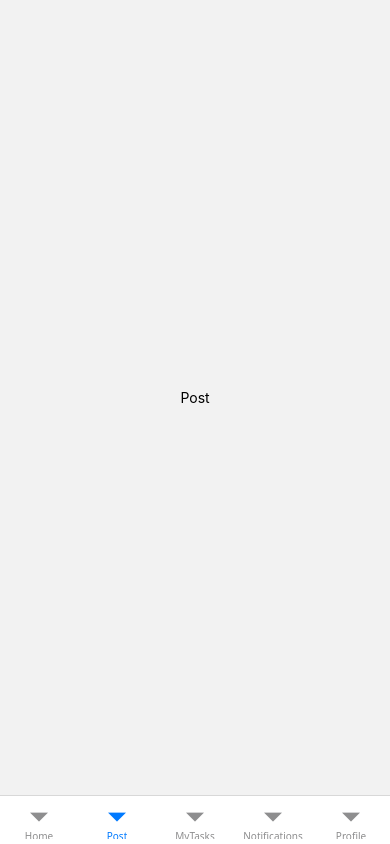
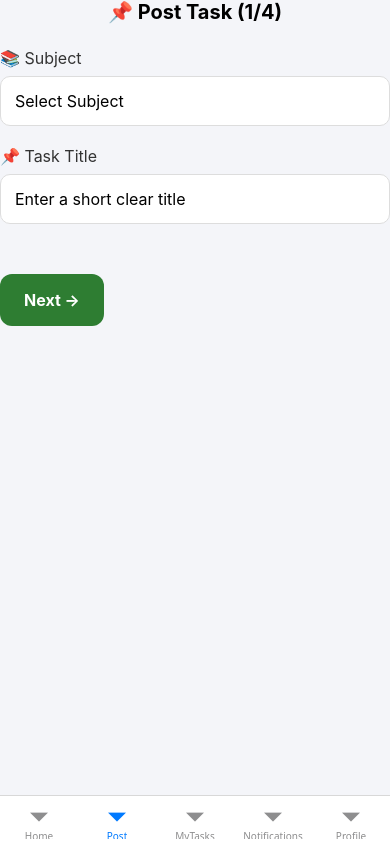
Before and after one commit to syedhamzahabib/AssignMint, a React Native app: screen /Post in a window 390 px wide. Built offline with nearby package versions, Linux system fonts and the light colour scheme.

Commit message:
Day 2: Home feed with styled TaskCard and FlatList

```diff
--- a/App.js
+++ b/App.js
@@ -3,6 +3,7 @@ import { NavigationContainer } from '@react-navigation/native';
 import { createBottomTabNavigator } from '@react-navigation/bottom-tabs';
 import { Text, View } from 'react-native';
 import HomeScreen from './screens/HomeScreen';
+import PostScreen from './screens/PostScreen';
 
 const Tab = createBottomTabNavigator();
 
@@ -17,7 +18,7 @@ export default function App() {
     <NavigationContainer>
       <Tab.Navigator screenOptions={{ headerShown: false }}>
         <Tab.Screen name="Home" component={HomeScreen} />
-        <Tab.Screen name="Post" children={() => <PlaceholderScreen name="Post" />} />
+        <Tab.Screen name="Post" component={PostScreen} />
         <Tab.Screen name="MyTasks" children={() => <PlaceholderScreen name="My Tasks" />} />
         <Tab.Screen name="Notifications" children={() => <PlaceholderScreen name="Notifications" />} />
         <Tab.Screen name="Profile" children={() => <PlaceholderScreen name="Profile" />} />
--- a/screens/PostScreen.js
+++ b/screens/PostScreen.js
@@ -1,60 +1,212 @@
 import React, { useState } from 'react';
-import { View, Text, TextInput, Button, ScrollView, StyleSheet, SafeAreaView } from 'react-native';
+import {
+  View,
+  Text,
+  TextInput,
+  TouchableOpacity,
+  StyleSheet,
+  SafeAreaView,
+  Alert,
+} from 'react-native';
 
 const PostScreen = () => {
-  const [title, setTitle] = useState('');
-  const [subject, setSubject] = useState('');
-  const [price, setPrice] = useState('');
-  const [deadline, setDeadline] = useState('');
-  const [description, setDescription] = useState('');
+  const [step, setStep] = useState(1);
+
+  const [formData, setFormData] = useState({
+    title: '',
+    subject: '',
+    price: '',
+    deadline: '',
+    description: '',
+  });
+
+  const handleInputChange = (field, value) => {
+    setFormData(prev => ({
+      ...prev,
+      [field]: value,
+    }));
+  };
+
+  const handleNext = () => {
+    if (step === 1) {
+      if (!formData.subject.trim()) {
+        Alert.alert('Error', 'Please select a subject');
+        return;
+      }
+      if (!formData.title.trim()) {
+        Alert.alert('Error', 'Please enter a task title');
+        return;
+      }
+    }
+
+    if (step === 2) {
+      if (!formData.description.trim()) {
+        Alert.alert('Error', 'Please enter a description');
+        return;
+      }
+    }
+
+    if (step === 3) {
+      if (!formData.price.trim()) {
+        Alert.alert('Error', 'Please enter a price');
+        return;
+      }
+    }
+
+    if (step < 5) {
+      setStep(prev => prev + 1);
+    } else {
+      Alert.alert('Success', 'Task posted successfully!');
+      setFormData({
+        title: '',
+        subject: '',
+        price: '',
+        deadline: '',
+        description: '',
+      });
+      setStep(1);
+    }
+  };
+
+  const handleBack = () => {
+    if (step > 1) setStep(prev => prev - 1);
+  };
+
+  const renderStep = () => {
+    switch (step) {
+      case 1:
+        return (
+          <>
+            <Text style={styles.header}>📌 Post Task (1/4)</Text>
+
+            <Text style={styles.label}>📚 Subject</Text>
+            <TextInput
+              style={styles.input}
+              placeholder="Select Subject"
+              value={formData.subject}
+              onChangeText={(text) => handleInputChange('subject', text)}
+            />
+
+            <Text style={styles.label}>📌 Task Title</Text>
+            <TextInput
+              style={styles.input}
+              placeholder="Enter a short clear title"
+              value={formData.title}
+              onChangeText={(text) => handleInputChange('title', text)}
+            />
+          </>
+        );
+      case 2:
+        return (
+          <>
+            <Text style={styles.header}>📄 Post Task (2/4)</Text>
+
+            <Text style={styles.label}>🖊️ Describe Your Task</Text>
+            <TextInput
+              style={[styles.input, styles.textArea]}
+              placeholder="Type or paste description"
+              multiline
+              numberOfLines={4}
+              value={formData.description}
+              onChangeText={(text) => handleInputChange('description', text)}
+            />
+          </>
+        );
+      case 3:
+        return (
+          <>
+            <Text style={styles.header}>💰 Post Task (3/4)</Text>
+
+            <Text style={styles.label}>💸 Price</Text>
+            <TextInput
+              style={styles.input}
+              placeholder="Enter price in USD"
+              keyboardType="numeric"
+              value={formData.price}
+              onChangeText={(text) => handleInputChange('price', text)}
+            />
+          </>
+        );
+      case 4:
+        return (
+          <>
+            <Text style={styles.header}>⏰ Post Task (4/4)</Text>
+
+            <Text style={styles.label}>⏰ Deadline</Text>
+            <TextInput
+              style={styles.input}
+              placeholder="e.g., May 25, 11:59 PM"
+              value={formData.deadline}
+              onChangeText={(text) => handleInputChange('deadline', text)}
+            />
+          </>
+        );
+      case 5:
+        return (
+          <>
+            <Text style={styles.header}>✅ Review Task</Text>
+            <Text>📚 Subject: {formData.subject}</Text>
+            <Text>📌 Title: {formData.title}</Text>
+            <Text>🖊️ Description: {formData.description}</Text>
+            <Text>💰 Price: {formData.price}</Text>
+            <Text>⏰ Deadline: {formData.deadline}</Text>
+          </>
+        );
+      default:
+        return null;
+    }
+  };
 
   return (
-    <SafeAreaView style={{ flex: 1 }}>
-      <ScrollView contentContainerStyle={styles.container}>
-        <Text style={styles.heading}>Post a Task</Text>
+    <SafeAreaView style={styles.container}>
+      <View style={styles.form}>
+        {renderStep()}
 
-        <TextInput style={styles.input} placeholder="Title" value={title} onChangeText={setTitle} />
-        <TextInput style={styles.input} placeholder="Subject" value={subject} onChangeText={setSubject} />
-        <TextInput style={styles.input} placeholder="Price ($)" value={price} onChangeText={setPrice} keyboardType="numeric" />
-        <TextInput style={styles.input} placeholder="Deadline" value={deadline} onChangeText={setDeadline} />
-        <TextInput
-          style={[styles.input, styles.textArea]}
-          placeholder="Description"
-          value={description}
-          onChangeText={setDescription}
-          multiline
-          numberOfLines={5}
-        />
-
-        <Button title="Submit Task" onPress={() => {}} />
-      </ScrollView>
+        <View style={styles.buttonRow}>
+          {step > 1 && (
+            <TouchableOpacity style={[styles.button, styles.back]} onPress={handleBack}>
+              <Text style={styles.buttonText}>← Back</Text>
+            </TouchableOpacity>
+          )}
+          <TouchableOpacity style={styles.button} onPress={handleNext}>
+            <Text style={styles.buttonText}>{step === 5 ? 'Submit' : 'Next →'}</Text>
+          </TouchableOpacity>
+        </View>
+      </View>
     </SafeAreaView>
   );
 };
 
 const styles = StyleSheet.create({
-  container: {
-    flex: 1, // ✅ critical fix
-    padding: 20,
-    paddingBottom: 40,
+  container: { flex: 1, backgroundColor: '#f4f5f9', padding: 24 },
+  form: { flex: 1 },
+  header: { fontSize: 20, fontWeight: 'bold', marginBottom: 24, textAlign: 'center' },
+  label: { fontSize: 16, marginBottom: 8, color: '#333' },
+  input: {
+    backgroundColor: '#fff',
+    borderRadius: 10,
+    padding: 14,
+    fontSize: 16,
+    marginBottom: 20,
+    borderWidth: 1,
+    borderColor: '#ddd',
   },
-  heading: {
-    fontSize: 24,
-    fontWeight: '600',
-    marginBottom: 20,
-    textAlign: 'center',
+  textArea: { height: 120, textAlignVertical: 'top' },
+  buttonRow: {
+    flexDirection: 'row',
+    justifyContent: 'space-between',
+    marginTop: 30,
   },
-  input: {
-    backgroundColor: '#f1f1f1',
-    padding: 12,
-    borderRadius: 10,
-    marginBottom: 15,
-    fontSize: 16,
+  button: {
+    backgroundColor: '#2e7d32',
+    paddingVertical: 16,
+    paddingHorizontal: 24,
+    borderRadius: 12,
   },
-  textArea: {
-    height: 120,
-    textAlignVertical: 'top',
+  back: {
+    backgroundColor: '#ccc',
   },
+  buttonText: { color: '#fff', fontWeight: 'bold', fontSize: 16 },
 });
 
 export default PostScreen;
```
Also changed, not shown: screens/PostTaskSteps/StepFive.js (added), screens/PostTaskSteps/StepFour.js (added), screens/PostTaskSteps/StepOne.js (added), screens/PostTaskSteps/StepThree.js (added), screens/PostTaskSteps/StepTwo.js (added).
